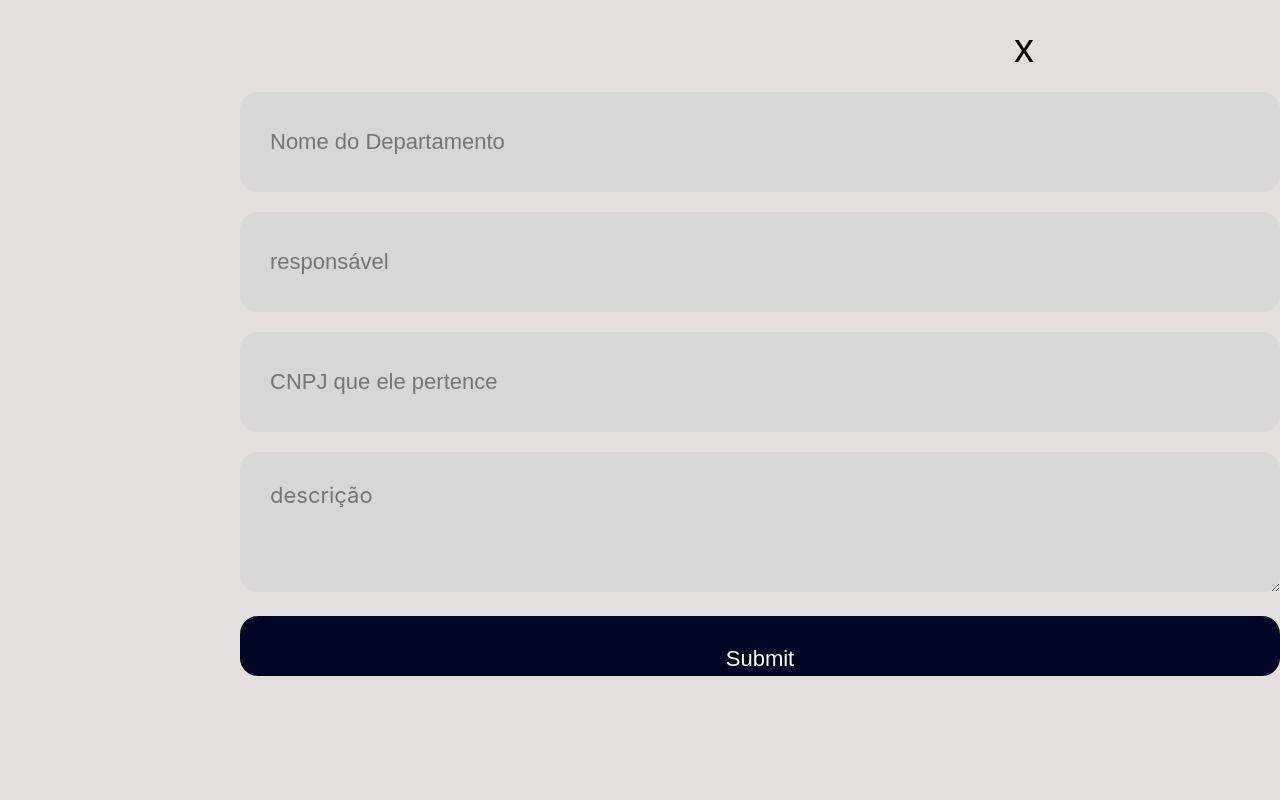
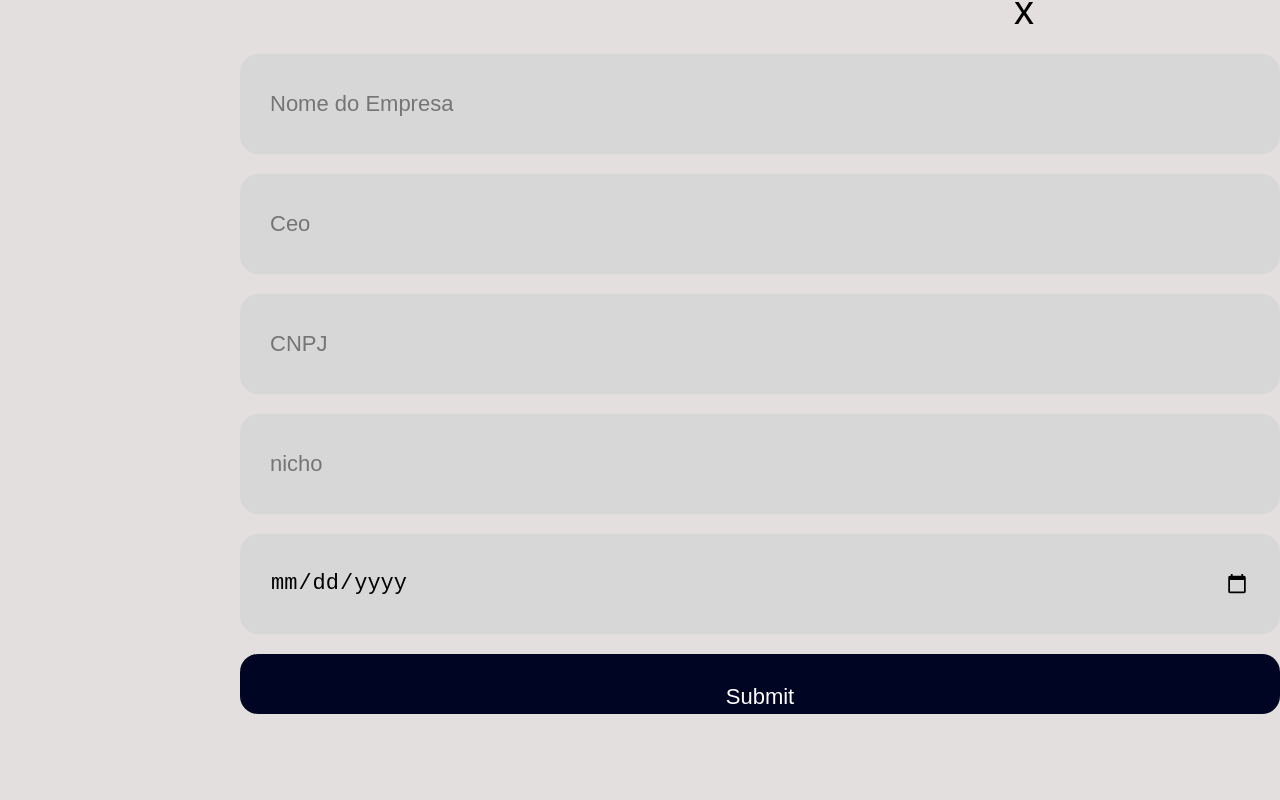
Before and after one commit to eupedrorodrigues/Cadastro_empresa, a React (Create React App) app: page / in a window 1280 px wide. Shown: the top 800 px of the page. Built offline with nearby package versions, Linux system fonts and the light colour scheme.

Commit message:
feat: company form with reack hook form

```diff
--- a/src/App.tsx
+++ b/src/App.tsx
@@ -7,7 +7,6 @@ import CadastroEmpresa from './components/cadastroEmpresa/CadastroEmpresa'
 function App() {
   return (
     <div className="App">
-      <CadastroDepartamento/>
       <CadastroEmpresa/>
     </div>
   );
```
